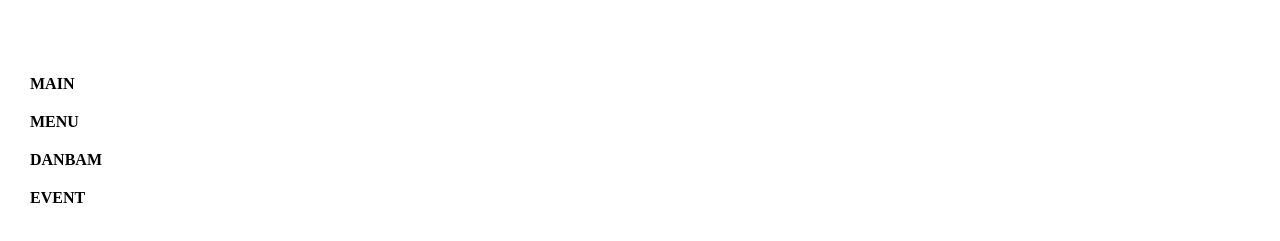
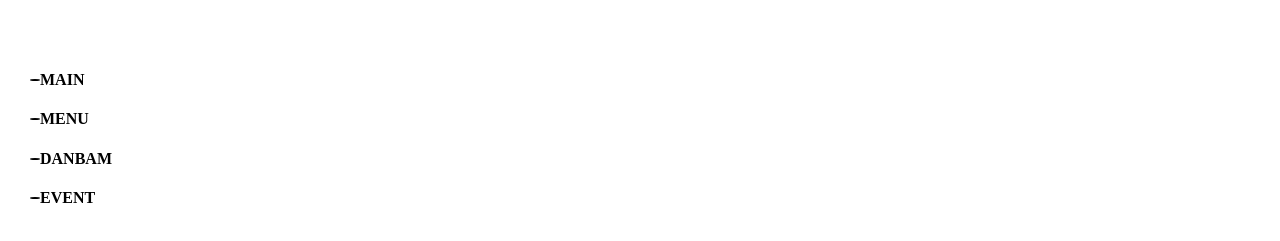
Before and after one commit to HyeonJunKOH/danbam-project, a Vue app: page / in a window 1280 px wide. Shown: the part 543-784 px from the top of the page. Built offline with nearby package versions, Linux system fonts and the light colour scheme.

Commit message:
2월2일 chap css 추가

```diff
--- a/src/components/DanBamChap.vue
+++ b/src/components/DanBamChap.vue
@@ -1,10 +1,22 @@
 <template>
     <div class="chap_wrap">
         <ul>
-            <li>MAIN</li>
-            <li>MENU</li>
-            <li>DANBAM</li>
-            <li>EVENT</li>
+            <li class="chap_list">
+                <span></span>
+                <div class="chap_list_title">MAIN</div>
+            </li>
+            <li class="chap_list">
+                <span></span>
+                <div class="chap_list_title">MENU</div>
+            </li>
+            <li class="chap_list">
+                <span></span>
+                <div class="chap_list_title">DANBAM</div>
+            </li>
+            <li class="chap_list">
+                <span></span>
+                <div class="chap_list_title">EVENT</div>
+            </li>
         </ul>
     </div>
 </template>
@@ -29,8 +41,25 @@
 .chap_wrap>ul{
     position: relative;
 }
-.chap_wrap li {
+.chap_list{
     margin-bottom: 20px;
+    cursor: pointer;
+}
+.chap_list span{
+    width: 10px;
+    background-color: black;
+    opacity: 1;
+    height: 2px;
+    border-radius: 100%;
+    cursor: pointer;
+    display: inline-block;
+    vertical-align: middle;
+}
+.chap_list_title{
+    display: inline-block;
+    padding-left: 0px;
+    opacity: 1;
+    vertical-align: middle;
     cursor: pointer;
 }
 ul{
```
